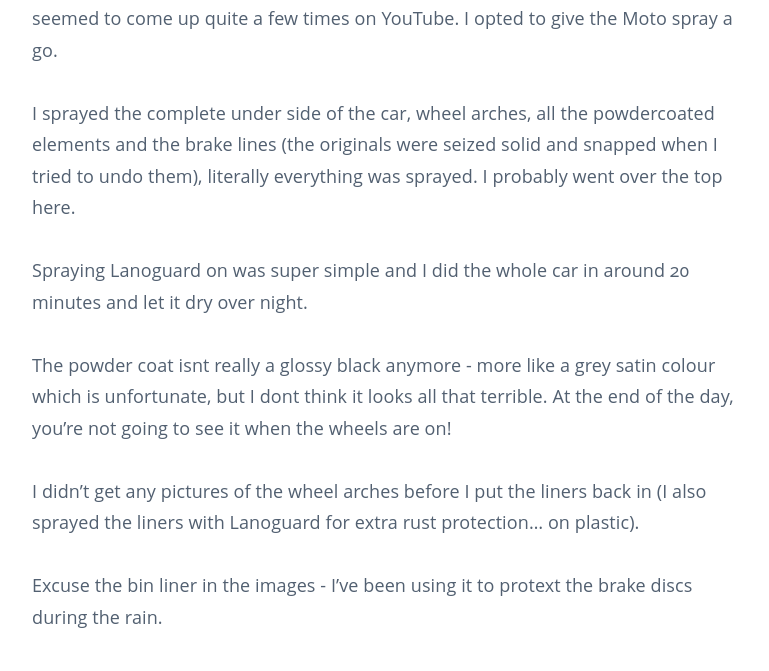
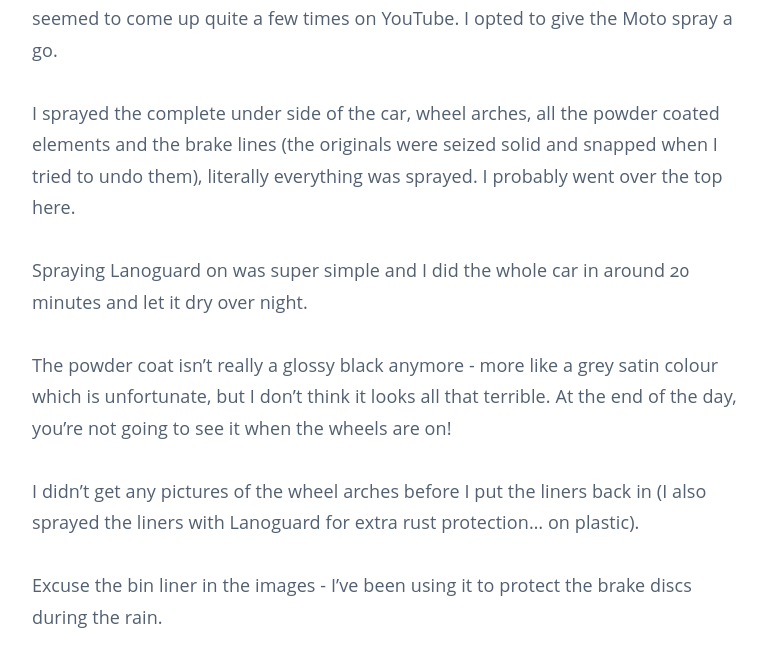
Before and after one commit to dsgnr/r32build.danielhand.io, a Jekyll site: the page built from _posts/2021-02-20-lanoguard.md, in a window 1280 px wide and 900 px high, scrolled down 298 px. Shown: the part 159-830 px from the top of the window, without its empty margins (253-1022 px from the left). Built offline with Jekyll 4.4.1, drawn with Linux system fonts in a browser that asks for light colours.

Commit message:
Fix typos

```diff
--- a/_posts/2021-02-20-lanoguard.md
+++ b/_posts/2021-02-20-lanoguard.md
@@ -11,15 +11,15 @@
 
 I did a lot of research of various different rust prevention brands, and Lanoguard seemed to come up quite a few times on YouTube. I opted to give the Moto spray a go.
 
-I sprayed the complete under side of the car, wheel arches, all the powdercoated elements and the brake lines (the originals were seized solid and snapped when I tried to undo them), literally everything was sprayed. I probably went over the top here.
+I sprayed the complete under side of the car, wheel arches, all the powder coated elements and the brake lines (the originals were seized solid and snapped when I tried to undo them), literally everything was sprayed. I probably went over the top here.
 
 Spraying Lanoguard on was super simple and I did the whole car in around 20 minutes and let it dry over night.
 
-The powder coat isnt really a glossy black anymore - more like a grey satin colour which is unfortunate, but I dont think it looks all that terrible. At the end of the day, you're not going to see it when the wheels are on!
+The powder coat isn't really a glossy black anymore - more like a grey satin colour which is unfortunate, but I don't think it looks all that terrible. At the end of the day, you’re not going to see it when the wheels are on!
 
-I didn't get any pictures of the wheel arches before I put the liners back in (I also sprayed the liners with Lanoguard for extra rust protection... on plastic).
+I didn’t get any pictures of the wheel arches before I put the liners back in (I also sprayed the liners with Lanoguard for extra rust protection… on plastic).
 
-Excuse the bin liner in the images - I've been using it to protext the brake discs during the rain.
+Excuse the bin liner in the images - I’ve been using it to protect the brake discs during the rain.
 
 I was not sponsored by Lanoguard for this and I paid for the item and did my own research in to the product. However, if they see this and would like to reimburse for the purchase, then please reach out!
 
```
